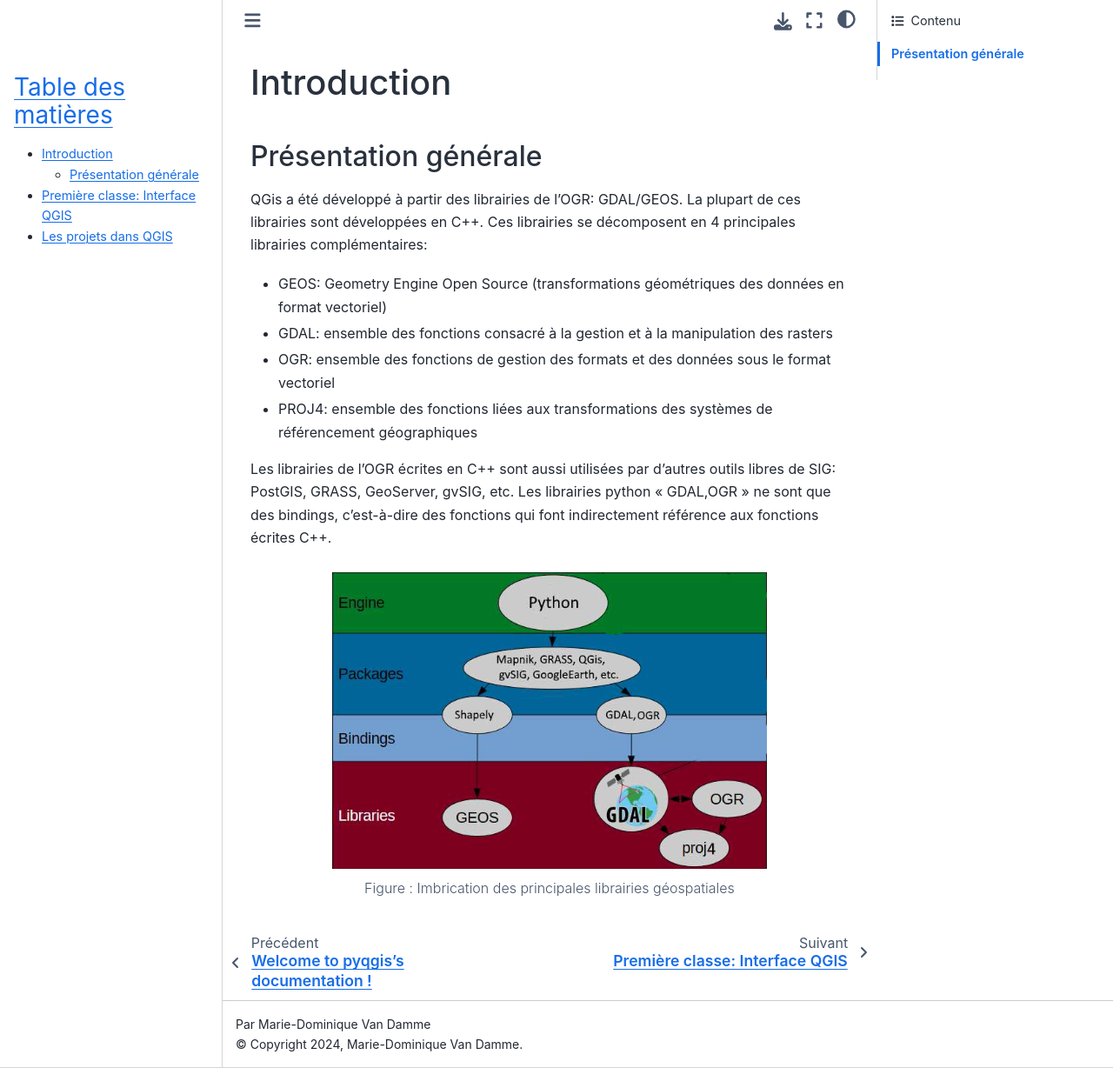
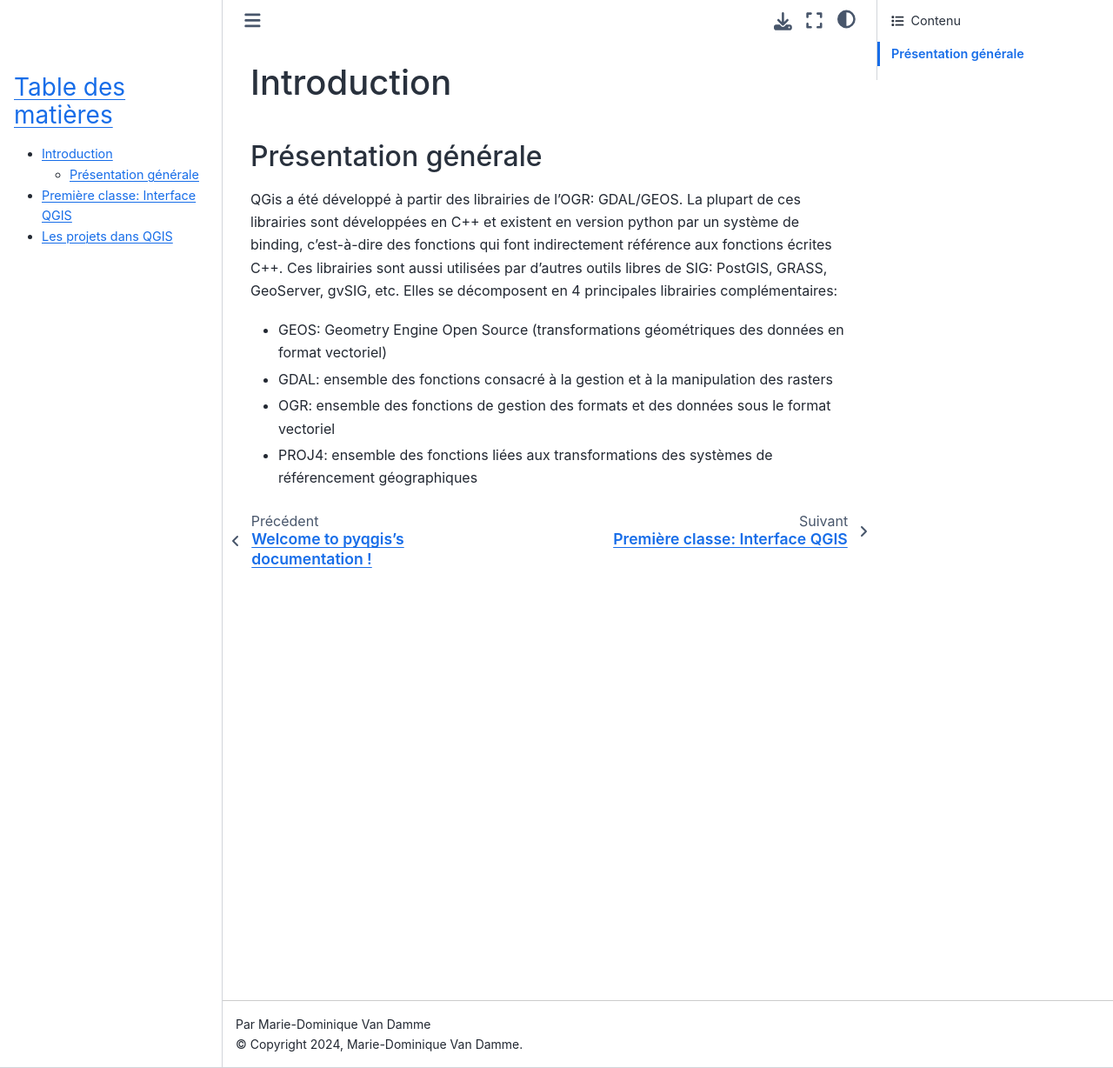
Before and after one commit to mdvandamme/ProgrammerPythonSousQGIS, a Sphinx documentation site: the page built from source/0_started.rst, in a window 1280 px wide and 1228 px high. Shown: the whole window at 87% size. Built offline with Sphinx 7.4.7 and the Sphinx Book theme 1.1.4, drawn with Linux system fonts in a browser that asks for light colours.

Commit message:
tutorial prog en python dans SIG

```diff
--- a/source/0_started.rst
+++ b/source/0_started.rst
@@ -6,18 +6,17 @@
 Présentation générale
 ----------------------
 
-QGis a été développé à partir des librairies de l’OGR: GDAL/GEOS. La plupart de ces librairies sont développées en C++. Ces librairies se décomposent en 4  principales librairies complémentaires:
+QGis a été développé à partir des librairies de l’OGR: GDAL/GEOS. La plupart de ces librairies sont développées en C++ et existent en version python par un système de binding, c’est-à-dire des fonctions qui font indirectement référence aux fonctions écrites C++. Ces librairies sont aussi utilisées par d’autres outils libres de SIG: PostGIS, GRASS, GeoServer, gvSIG, etc. Elles se décomposent en 4  principales librairies complémentaires:
 
 * GEOS: Geometry Engine Open Source (transformations géométriques des données en format vectoriel)
 * GDAL: ensemble des fonctions consacré à la gestion et à la manipulation des rasters
 * OGR: ensemble des fonctions de gestion des formats et des données sous le format vectoriel
 * PROJ4: ensemble des fonctions liées aux transformations des systèmes de référencement géographiques
 
-Les librairies de l’OGR écrites en C++ sont aussi utilisées par d’autres outils libres de SIG: PostGIS, GRASS, GeoServer, gvSIG, etc. Les librairies python « GDAL,OGR » ne sont que des bindings, c’est-à-dire des fonctions qui font indirectement référence aux fonctions écrites C++.
 
 
-.. figure:: img/OverviewLibrairiePythonSIG.png
-   :width: 500px
-   :align: center
-
-   Figure : Imbrication des principales librairies géospatiales
+.. .. figure:: img/OverviewLibrairiePythonSIG.png
+..    :width: 500px
+..    :align: center
+..
+..    Figure : Imbrication des principales librairies géospatiales
```
